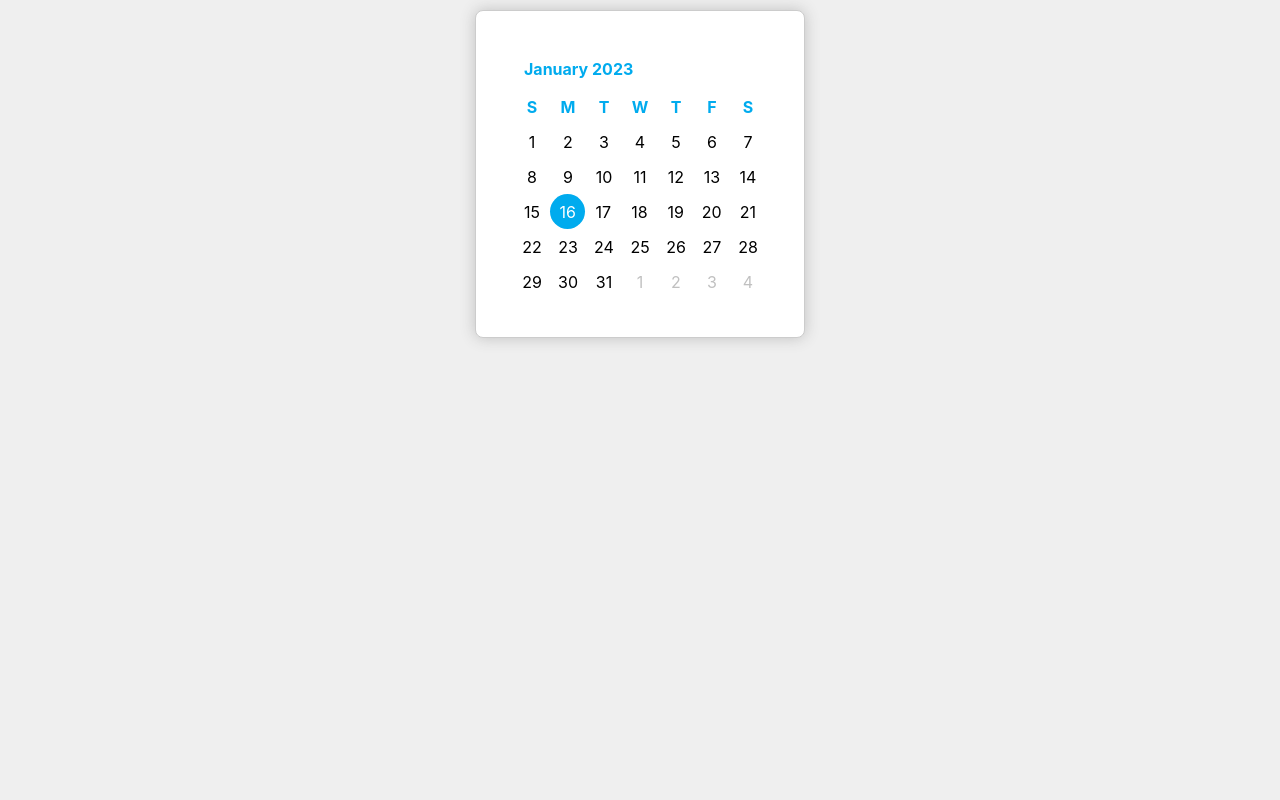
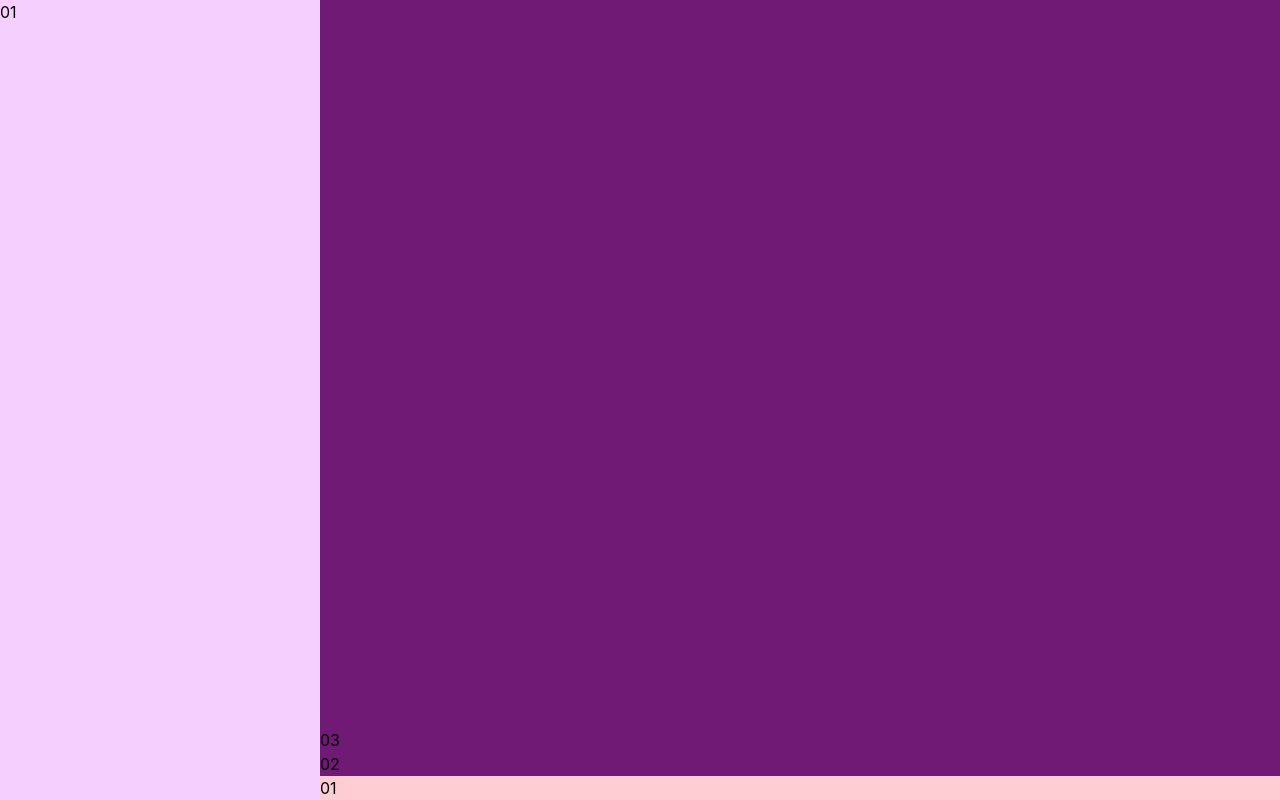
Before and after one commit to naiyoma/Shift_MGMT, a React (Create React App) app: page /user-dashboard in a window 1280 px wide. Built offline with nearby package versions, Linux system fonts and the light colour scheme.

Commit message:
add columns to user dahsboard

```diff
--- a/src/components/UserDashboard.js
+++ b/src/components/UserDashboard.js
@@ -83,21 +83,36 @@ export default class MyCalendar extends React.Component {
 
   render() {
     return (
-      <section className="calendar">
-        <header className="header">
-          <div className="month-display row">
-               {this.renderMonthLabel()}
-            <i className="arrow fa fa-angle-left" onClick={this.previous}/>
+      // <section className="calendar">
+      //   <header className="header">
+      //     <div className="month-display row">
+      //          {this.renderMonthLabel()}
+      //       <i className="arrow fa fa-angle-left" onClick={this.previous}/>
 
-            <i className="arrow fa fa-angle-right" onClick={this.next}/>
+      //       <i className="arrow fa fa-angle-right" onClick={this.next}/>
+      //     </div>
+      //     <DayNames />
+      //   </header>
+      //   {this.renderWeeks()}
+      // </section>
+      <div class="flex flex-row">
+          <div class="basis-1/4 bg-fuchsia-200">
+            01
           </div>
-          <DayNames />
-        </header>
-        {this.renderWeeks()}
-      </section>
-    );
+          <div class="basis-3/4 bg-fuchsia-900">
+          <div class="flex flex-col-reverse ...">
+            <div class="bg-rose-200">01</div>
+            <div>02</div>
+            <div>03</div>
+          </div>
+          </div>
+      </div>
+      );
   }
 }
+
+
+
 
 class DayNames extends React.Component {
     render() {
--- a/src/components/calendar.css
+++ b/src/components/calendar.css
@@ -13,7 +13,8 @@ body {
 .calendar {
   display: block;
   background: #ffffff;
-  width: 330px;
+  width: 430px;
+
   border: solid 1px #cccccc;
   margin: 10px auto;
   box-shadow: 0 0 15px 0 #c0c0c0;
@@ -35,7 +36,7 @@ body {
      -moz-user-select: none;
       -ms-user-select: none;
           user-select: none;
-  color: #00abee;
+  color: 	#8B008B;
 }
 .calendar header .month-display {
   align-items: center;
@@ -61,7 +62,7 @@ body {
   border-top: none;
 }
 .calendar .day-names {
-  color: #00abee;
+  color: 	#8B008B;
   font-weight: bold;
   cursor: default;
   font-size: 16px;
@@ -99,10 +100,15 @@ body {
   color: #c0c0c0;
 }
 .calendar .day.selected {
-  background: #00abee;
+  background: #8B008B;
   color: #ffffff;
   border-radius: 50%;
   width: 35px;
   max-width: 35px;
   height: 35px;
 }
+
+
+.flex {
+  height: 100vh;
+}
```
